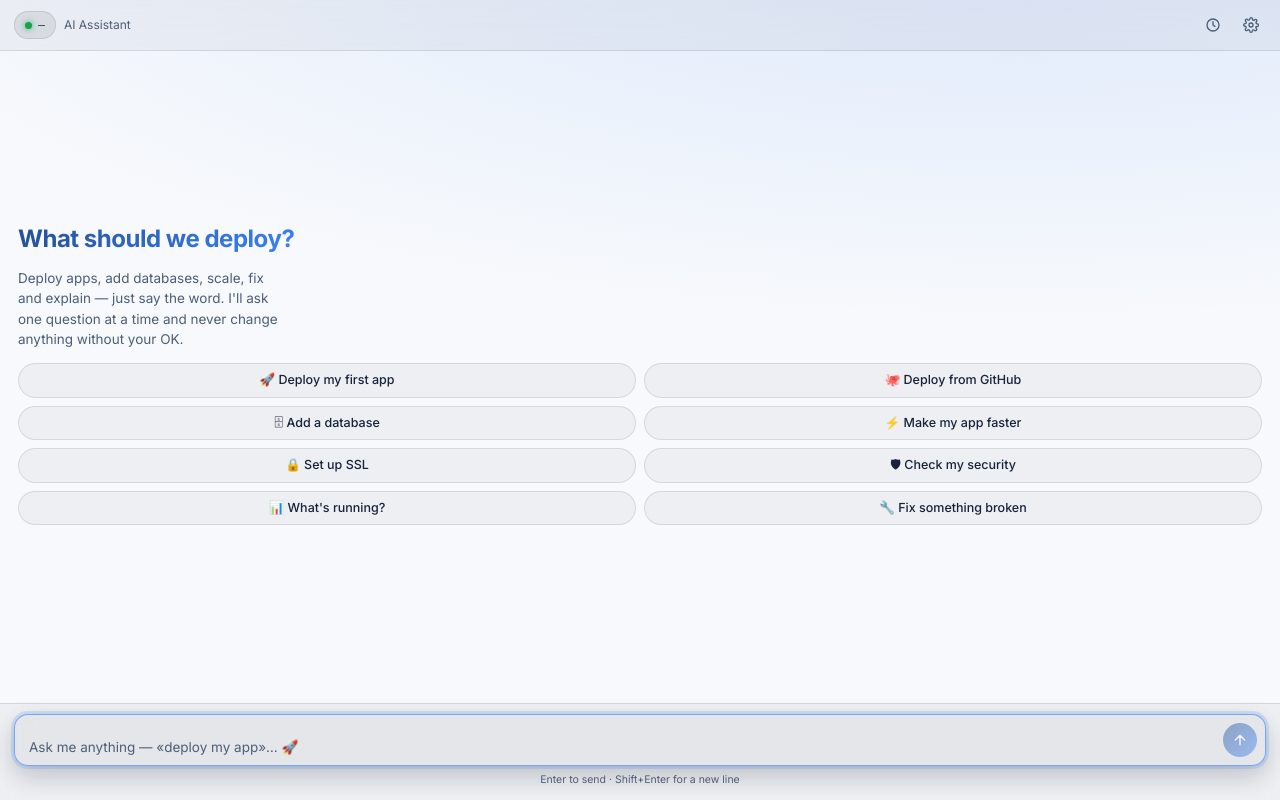
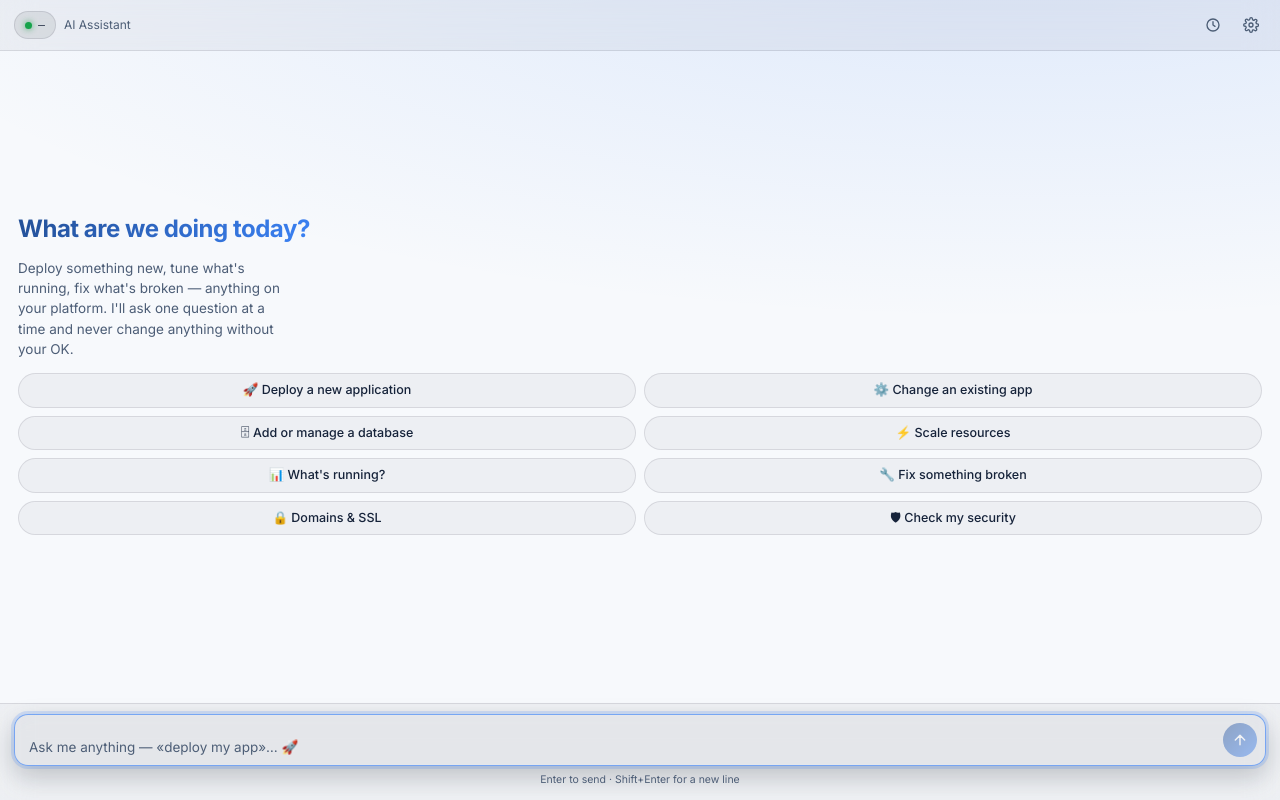
Before and after one commit to ihorman/virtuozzo-am-assistant, a browser extension: page extension/sidepanel/sidepanel.html in a window 1280 px wide. Drawn offline with Linux system fonts and the light colour scheme; files whose address does not match are found by name.

Commit message:
ux: general empty state - 'What are we doing today?' with category chips (deploy / change existing / databases / scale / fix...); agent asks what to change; v0.4.0

```diff
--- a/extension/sidepanel/sidepanel.html
+++ b/extension/sidepanel/sidepanel.html
@@ -29,17 +29,17 @@
 
   <main id="messages">
     <section id="empty-state">
-      <h1 class="hero">What should we deploy?</h1>
-      <p class="hero-sub">Deploy apps, add databases, scale, fix and explain — just say the word. I'll ask one question at a time and never change anything without your OK.</p>
+      <h1 class="hero">What are we doing today?</h1>
+      <p class="hero-sub">Deploy something new, tune what's running, fix what's broken — anything on your platform. I'll ask one question at a time and never change anything without your OK.</p>
       <div class="suggestions" id="suggestions">
-        <button class="chip suggestion">🚀 Deploy my first app</button>
-        <button class="chip suggestion">🐙 Deploy from GitHub</button>
-        <button class="chip suggestion">🗄 Add a database</button>
-        <button class="chip suggestion">⚡ Make my app faster</button>
-        <button class="chip suggestion">🔒 Set up SSL</button>
-        <button class="chip suggestion">🛡 Check my security</button>
+        <button class="chip suggestion">🚀 Deploy a new application</button>
+        <button class="chip suggestion">⚙️ Change an existing app</button>
+        <button class="chip suggestion">🗄 Add or manage a database</button>
+        <button class="chip suggestion">⚡ Scale resources</button>
         <button class="chip suggestion">📊 What's running?</button>
         <button class="chip suggestion">🔧 Fix something broken</button>
+        <button class="chip suggestion">🔒 Domains & SSL</button>
+        <button class="chip suggestion">🛡 Check my security</button>
       </div>
     </section>
   </main>
```
Also changed, not shown: extension/manifest.json, 2 other files.
